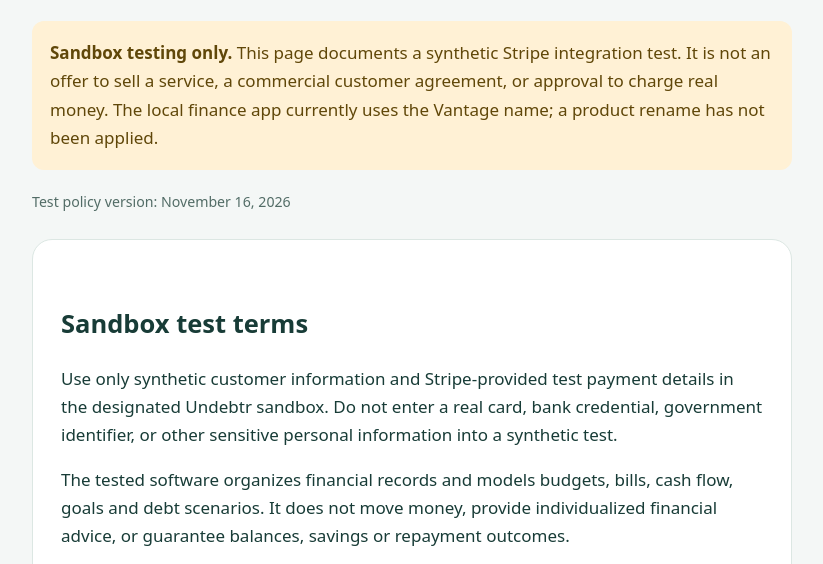
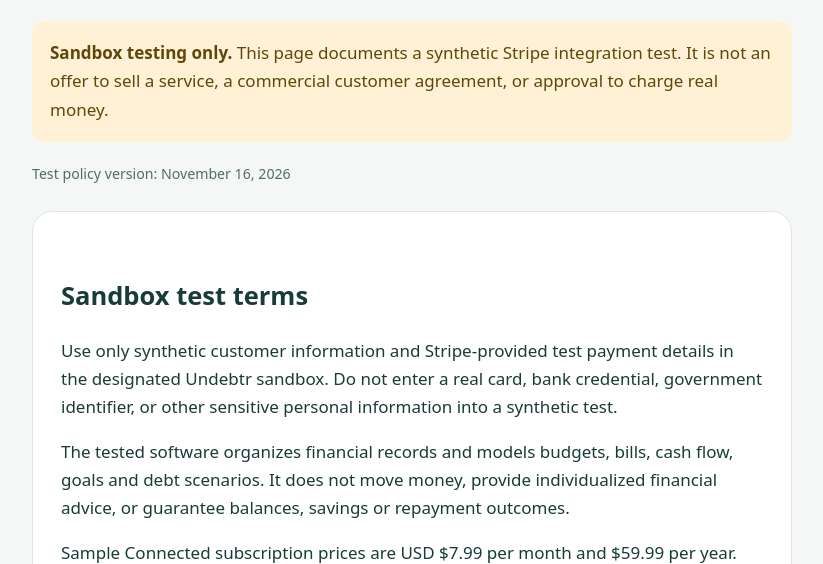
Before and after one commit to teknomans/undebtr-test-policies, a plain HTML site: page index.html in a window 1280 px wide. Shown: the part 197-761 px from the top of the page, without its empty margins (228-1051 px from the left). Drawn offline with Linux system fonts and the light colour scheme.

Commit message:
Use Undebtr consistently and remove former branding

```diff
--- a/index.html
+++ b/index.html
@@ -1,7 +1,7 @@
 <!doctype html>
 <html lang="en"><meta charset="utf-8"><meta name="viewport" content="width=device-width, initial-scale=1"><meta name="robots" content="noindex,nofollow"><title>Undebtr — integration testing policies</title>
 <style>:root{color-scheme:light;font:17px/1.65 system-ui,sans-serif;color:#183c37;background:#f4f7f6}body{max-width:760px;margin:0 auto;padding:48px 24px}nav a{margin-right:24px;color:#087f70}h1{font-size:2.3rem;line-height:1.15}h2{margin-top:2rem}section{background:white;padding:28px;border:1px solid #dce7e3;border-radius:20px;margin-top:24px}.notice{background:#fff1d5;padding:18px;border-radius:12px;color:#604709}small{color:#526c66}a{color:#087f70}</style>
-<nav><a href="#terms">Test terms</a><a href="#privacy">Test privacy notice</a></nav><p>UNDEBTR · LOCAL FINANCE SOFTWARE</p><h1>Integration testing policies</h1><p class="notice"><strong>Sandbox testing only.</strong> This page documents a synthetic Stripe integration test. It is not an offer to sell a service, a commercial customer agreement, or approval to charge real money. The local finance app currently uses the Vantage name; a product rename has not been applied.</p><small>Test policy version: November 16, 2026</small>
+<nav><a href="#terms">Test terms</a><a href="#privacy">Test privacy notice</a></nav><p>UNDEBTR · LOCAL FINANCE SOFTWARE</p><h1>Integration testing policies</h1><p class="notice"><strong>Sandbox testing only.</strong> This page documents a synthetic Stripe integration test. It is not an offer to sell a service, a commercial customer agreement, or approval to charge real money.</p><small>Test policy version: November 16, 2026</small>
 <section id="terms"><h2>Sandbox test terms</h2><p>Use only synthetic customer information and Stripe-provided test payment details in the designated Undebtr sandbox. Do not enter a real card, bank credential, government identifier, or other sensitive personal information into a synthetic test.</p><p>The tested software organizes financial records and models budgets, bills, cash flow, goals and debt scenarios. It does not move money, provide individualized financial advice, or guarantee balances, savings or repayment outcomes.</p><p>Sample Connected subscription prices are USD $7.99 per month and $59.99 per year. These are sandbox fixtures. No real purchase, charge, renewal, refund obligation or service entitlement is created by this test. Test trials may be cancelled and synthetic test records retained as verification evidence.</p><p>The test customer portal is intended to demonstrate invoice access, payment-method updates and cancellation at the end of a sample billing period. Checkout success alone does not grant access; the application verifies subscription state with Stripe.</p><p>Commercial signup remains closed. Before any real offer, the operator must publish approved commercial terms identifying the legal service provider, support contact, renewal and cancellation conditions, refund policy and applicable consumer rights. These test terms must not be substituted for that agreement.</p></section>
 <section id="privacy"><h2>Sandbox test privacy notice</h2><p>This static page collects no form submissions and includes no analytics scripts, advertising pixels or cookies controlled by the application. GitHub Pages, the page host, may process visitor IP addresses and request logs for security under <a href="https://docs.github.com/en/site-policy/privacy-policies/github-general-privacy-statement">GitHub's privacy statement</a>.</p><p>The finance application and personal database run on the operator's computer. Neither is hosted on this website. This public repository contains only test-policy documentation, not personal financial records, application credentials, database copies or bank tokens.</p><p>Stripe processes synthetic test customer, checkout and subscription information in its sandbox under <a href="https://stripe.com/privacy">Stripe's privacy policy</a>. Isolated local test databases and provider-side synthetic records may be retained as testing evidence. No automatic deletion period is promised.</p><p>For the local application, bank connections remain optional and require separate user sign-in and consent. No bank connection is required to view this page or run synthetic Stripe tests.</p></section>
 <p><small>Documentation for testing only. No public paid signup is available.</small></p></html>
```
